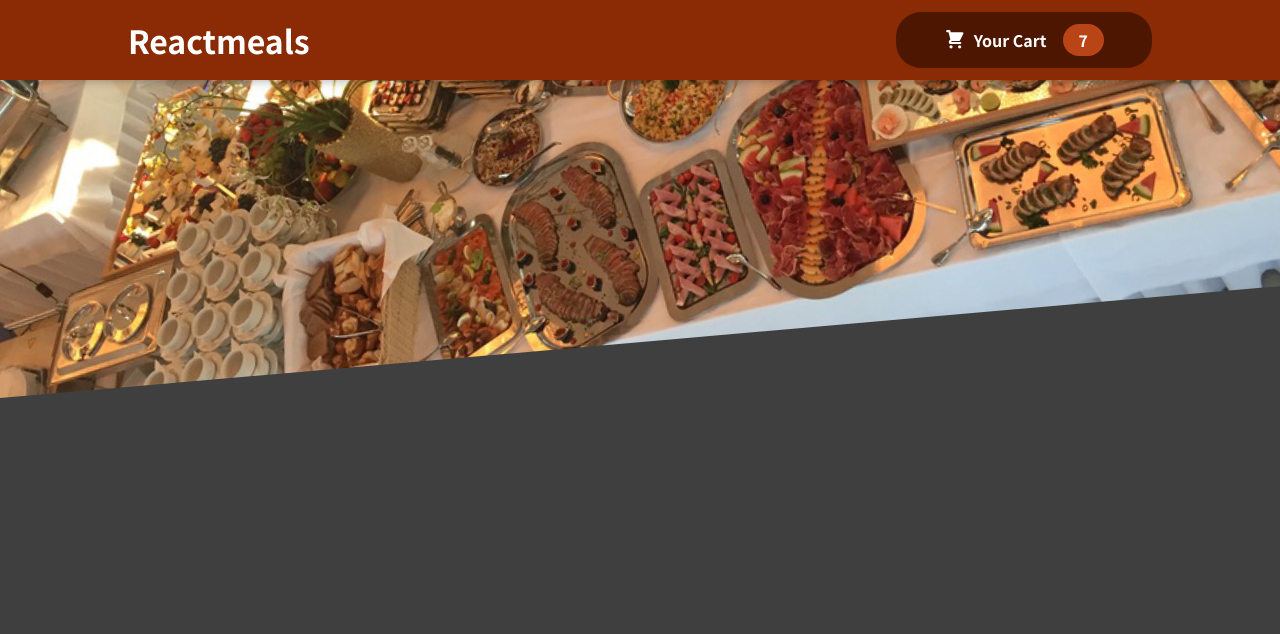
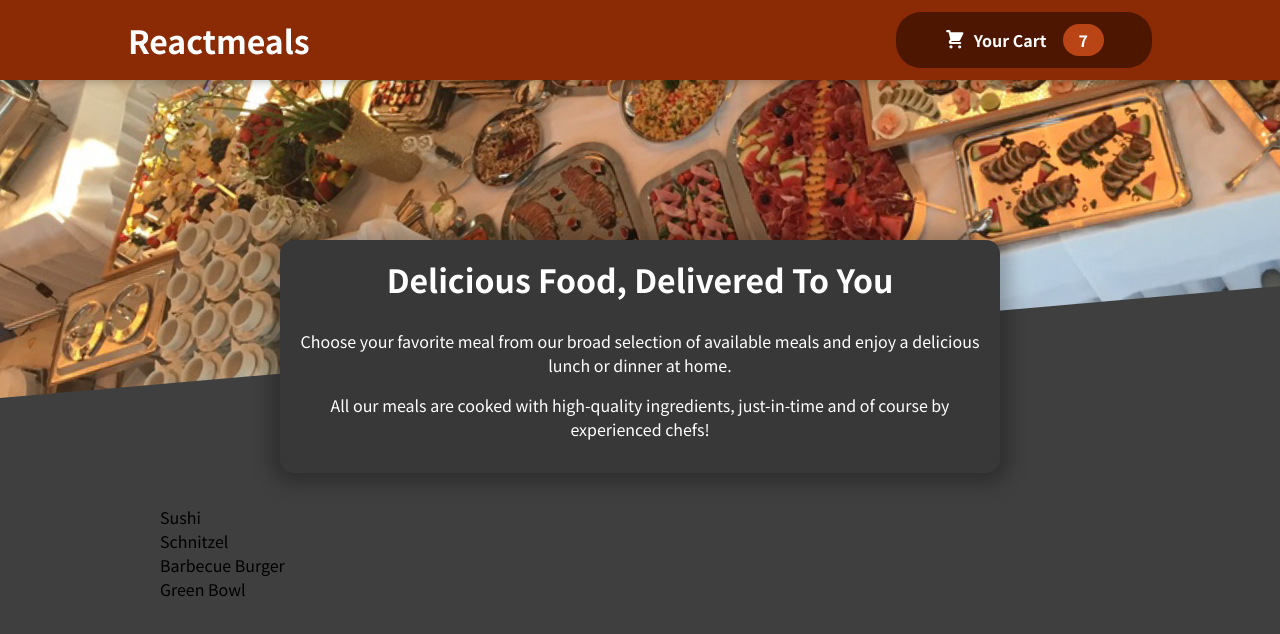
Before and after one commit to ram5353/food-order-react, a React (Create React App) app: page / in a window 1280 px wide. Shown: the top 634 px of the page. Built offline with nearby package versions, Linux system fonts and the light colour scheme.

Commit message:
Added meals component

```diff
--- a/src/App.js
+++ b/src/App.js
@@ -1,10 +1,14 @@
 import React from "react";
 import Header from "./components/Layout/Header";
+import Meals from "./components/Meals/Meals";
 
 function App() {
   return (
     <React.Fragment>
       <Header />
+      <main>
+        <Meals />
+      </main>
     </React.Fragment>
   );
 }
--- /dev/null
+++ b/src/components/Meals/AvailableMeals.js
@@ -0,0 +1,41 @@
+import classes from "./AvailableMeals.module.css"
+
+const DUMMY_MEALS = [
+    {
+      id: 'm1',
+      name: 'Sushi',
+      description: 'Finest fish and veggies',
+      price: 22.99,
+    },
+    {
+      id: 'm2',
+      name: 'Schnitzel',
+      description: 'A german specialty!',
+      price: 16.5,
+    },
+    {
+      id: 'm3',
+      name: 'Barbecue Burger',
+      description: 'American, raw, meaty',
+      price: 12.99,
+    },
+    {
+      id: 'm4',
+      name: 'Green Bowl',
+      description: 'Healthy...and green...',
+      price: 18.99,
+    },
+  ];
+
+const AvailableMeals = () => {
+    const mealsList = DUMMY_MEALS.map(meal => <li>{meal.name}</li>)
+    return (
+        <section className={classes.meals}>
+            <ul>
+                {mealsList}
+            </ul>
+        </section>
+    )
+}
+
+export default AvailableMeals
--- /dev/null
+++ b/src/components/Meals/AvailableMeals.module.css
@@ -0,0 +1,47 @@
+.meals {
+    max-width: 60rem;
+    width: 90%;
+    margin: 2rem auto;
+    animation: meals-appear 1s ease-out forwards;
+  }
+
+  .meals ul {
+    list-style: none;
+    margin: 0;
+    padding: 0;
+  }
+
+  @keyframes meals-appear {
+    from {
+      opacity: 0;
+      transform: translateY(3rem);
+    }
+
+    to {
+      opacity: 1;
+      transform: translateY(0);
+    }
+  }.meals {
+    max-width: 60rem;
+    width: 90%;
+    margin: 2rem auto;
+    animation: meals-appear 1s ease-out forwards;
+  }
+
+  .meals ul {
+    list-style: none;
+    margin: 0;
+    padding: 0;
+  }
+
+  @keyframes meals-appear {
+    from {
+      opacity: 0;
+      transform: translateY(3rem);
+    }
+
+    to {
+      opacity: 1;
+      transform: translateY(0);
+    }
+  }
--- /dev/null
+++ b/src/components/Meals/Meals.js
@@ -0,0 +1,12 @@
+import React from "react"
+import AvailableMeals from "./AvailableMeals"
+import MealsSummary from "./MealsSummary"
+
+const Meals = () => {
+    return <React.Fragment>
+        <MealsSummary />
+        <AvailableMeals />
+    </React.Fragment>
+}
+
+export default Meals
--- /dev/null
+++ b/src/components/Meals/MealsSummary.js
@@ -0,0 +1,19 @@
+import classes from './MealsSummary.module.css';
+
+const MealsSummary = () => {
+  return (
+    <section className={classes.summary}>
+      <h2>Delicious Food, Delivered To You</h2>
+      <p>
+        Choose your favorite meal from our broad selection of available meals
+        and enjoy a delicious lunch or dinner at home.
+      </p>
+      <p>
+        All our meals are cooked with high-quality ingredients, just-in-time and
+        of course by experienced chefs!
+      </p>
+    </section>
+  );
+};
+
+export default MealsSummary;
--- /dev/null
+++ b/src/components/Meals/MealsSummary.module.css
@@ -0,0 +1,18 @@
+.summary {
+    text-align: center;
+    max-width: 45rem;
+    width: 90%;
+    margin: auto;
+    margin-top: -10rem;
+    position: relative;
+    background-color: #383838;
+    color: white;
+    border-radius: 14px;
+    padding: 1rem;
+    box-shadow: 0 1px 18px 10px rgba(0, 0, 0, 0.25);
+  }
+
+  .summary h2 {
+    font-size: 2rem;
+    margin-top: 0;
+  }
```
Also changed, not shown: 1 other file (tests, documents, lock files or other folders).
